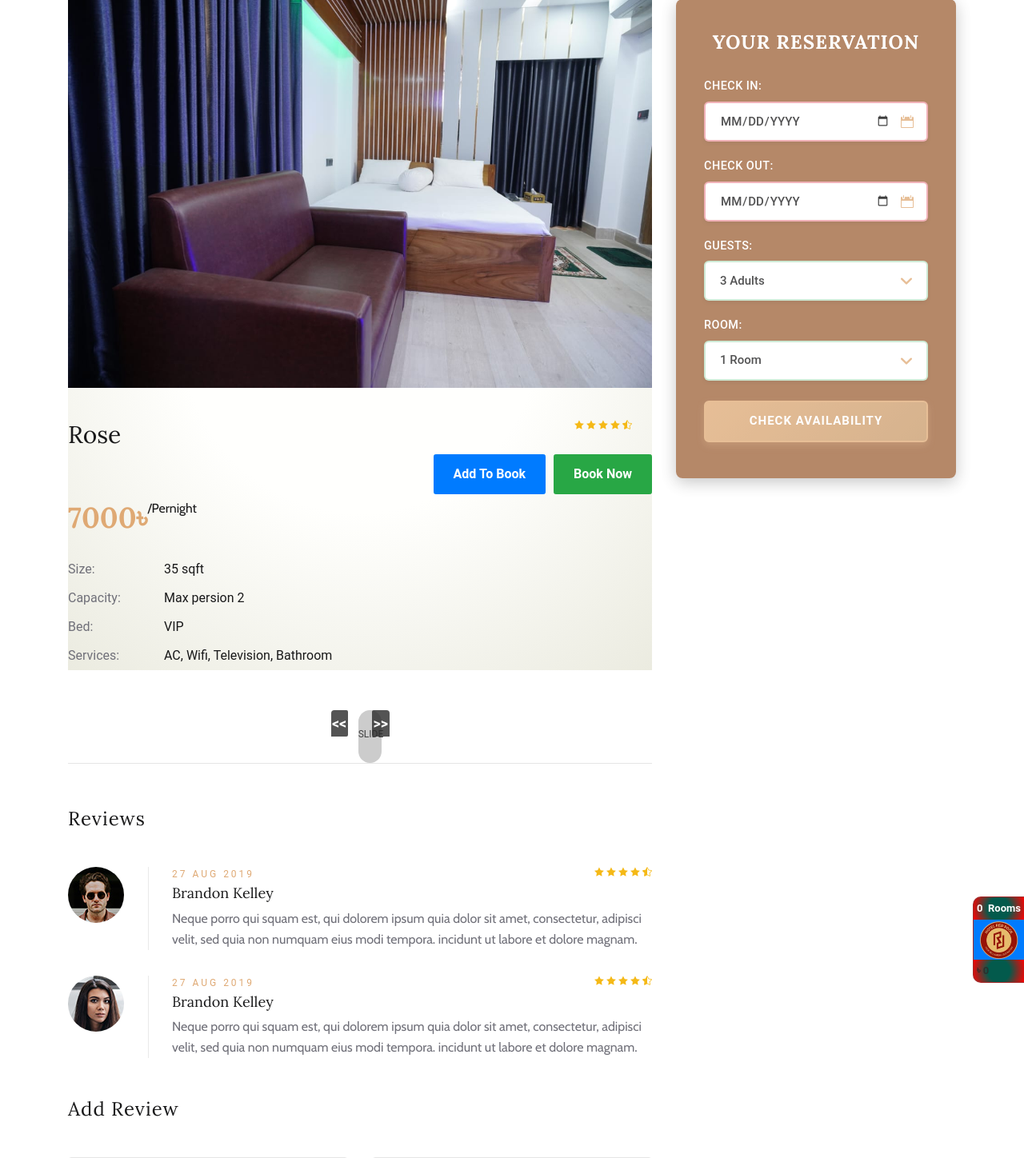
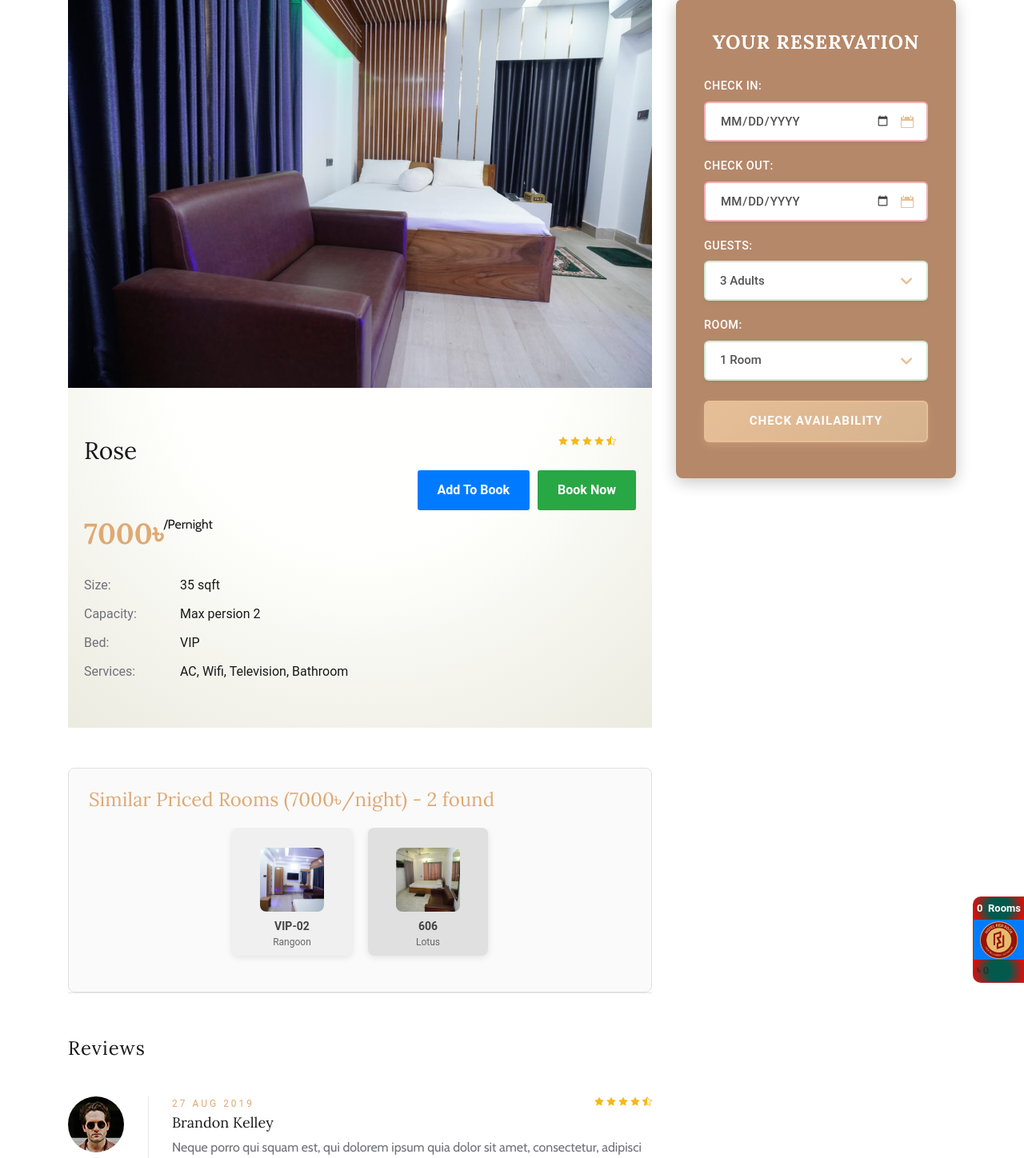
Before and after one commit to sumonben/rhms, a Django app: page /rooms/room_details/4/ in a window 1280 px wide. Shown: the part 179-1627 px from the top of the page at 80% size. Run offline with Django 5.2, Linux system fonts and the light colour scheme; data comes from the database, SQL or seed files in the repository; both versions use the stored data as it was after the commit; some libraries are stand-ins or nearby versions.

Commit message:
rhms about clear making usable

```diff
--- a/rhms/views.py
+++ b/rhms/views.py
@@ -13,7 +13,8 @@ class Frontpage(View):
 
     def get(self, request, *args, **kwargs):
         rooms=Room.objects.all().order_by("serial")
-        room_types=RoomType.objects.all().order_by("serial")
+        # Only show room types that have at least one room
+        room_types=RoomType.objects.filter(room__isnull=False).distinct().order_by("serial")
         carousels=Carousel.objects.all().order_by("serial")[0:4]
         staffs=Staff.objects.all().order_by("serial")
         guests=Guest.objects.all().order_by("-id")
--- a/rooms/views.py
+++ b/rooms/views.py
@@ -71,10 +71,18 @@ class RoomDetails(View):
 
     def get(self, request, *args, **kwargs):
         rooms=Room.objects.filter(id=int(kwargs['id'])).first()
+
+        # Get rooms with the same price (excluding current room)
+        same_priced_rooms = []
+        if rooms and rooms.price:
+            same_priced_rooms = Room.objects.filter(price=rooms.price).exclude(id=rooms.id).order_by('serial')[:6]
+            print(f"Room {rooms.id} price: {rooms.price}, Similar rooms found: {same_priced_rooms.count()}")
+
         staffs=Staff.objects.all().order_by("serial")
         guests=Guest.objects.all().order_by("-id")
         context={}
         context['room']=rooms
+        context['same_priced_rooms']=same_priced_rooms
         context['staffs']=staffs
         context['guests']=guests
         return render(request, self.template_name,context)
--- a/templates/rooms/room_details.html
+++ b/templates/rooms/room_details.html
@@ -19,7 +19,7 @@
                 <div class="col-lg-8">
                     <div class="room-details-item" style="background: var(--service);">
                         <img src="{{ room.main_image.url }}" alt="">
-                        <div class="rd-text" style="background: transparent;">
+                        <div class="rd-text" style="background: transparent;padding: 20px;">
                             <div class="rd-title">
                                 <h3>{{ room.name_eng }}</h3>
                                 <div class="rdt-right">
@@ -69,11 +69,6 @@
                         </div>
                     </div>
 <style>
-
-
-
-
-
 #slider {
   position: relative;
   overflow: hidden;
@@ -85,7 +80,7 @@
   position: relative;
   margin: 0;
   padding: 0;
-  height: 200px;
+  height: 180px;
   list-style: none;
 }
 
@@ -93,14 +88,20 @@
   position: relative;
   display: block;
   float: left;
-  margin-left: 39px;
-  padding: 0;
-  width: 10%;
-  height: 33%;
-  background: #ccc;
+  margin: 0 10px;
+  padding: 15px;
+  width: 150px;
+  height: 160px;
+  background: #f5f5f5;
   text-align: center;
-  line-height: 60px;
-  border-radius: 100px;
+  border-radius: 8px;
+  box-shadow: 0 2px 8px rgba(0,0,0,0.1);
+  transition: transform 0.3s ease;
+}
+
+#slider ul li:hover {
+  transform: translateY(-5px);
+  box-shadow: 0 4px 12px rgba(0,0,0,0.15);
 }
 
 a.control_prev,
@@ -108,31 +109,34 @@ a.control_next {
   position: absolute;
   z-index: 999;
   display: block;
-  padding: 4% 2%;
+  padding: 15px 10px;
   width: auto;
   height: auto;
-  background: #2a2a2a;
+  background: #dfa974;
   color: #fff;
   text-decoration: none;
   font-weight: 600;
-  font-size: 18px;
+  font-size: 20px;
   opacity: 0.8;
   cursor: pointer;
+  top: 50%;
+  transform: translateY(-50%);
+  border-radius: 4px;
 }
 
 a.control_prev:hover,
 a.control_next:hover {
   opacity: 1;
+  background: #c89d6c;
   -webkit-transition: all 0.2s ease;
 }
 
 a.control_prev {
-  border-radius: 0 2px 2px 0;
+  left: -10px;
 }
 
 a.control_next {
-  right: 0;
-  border-radius: 2px 0 0 2px;
+  right: -10px;
 }
 
 .slider_option {
@@ -141,20 +145,46 @@ a.control_next {
   width: 160px;
   font-size: 18px;
 }
+
+.similar-rooms-section {
+  background: #fafafa;
+  padding: 25px;
+  border-radius: 8px;
+  border: 1px solid #e0e0e0;
+}
 </style>
 
 <script src="https://code.jquery.com/jquery-3.5.1.min.js" integrity="sha256-9/aliU8dGd2tb6OSsuzixeV4y/faTqgFtohetphbbj0=" crossorigin="anonymous"></script>
+
+<!-- Debug: same_priced_rooms exists: {{ same_priced_rooms|length }} -->
+{% if same_priced_rooms %}
+<div class="similar-rooms-section" style="margin-top: 30px;">
+    <h4 style="margin-bottom: 20px; color: #dfa974;">Similar Priced Rooms ({{ room.price }}&#x09F3;/night) - {{ same_priced_rooms|length }} found</h4>
     <div id="slider">
       <a href="#" class="control_next">>></a>
-  <a href="#" class="control_prev">
-    << </a>
+      <a href="#" class="control_prev"><</a>
       <ul>
-        <li>SLIDE 1</li>
-        <li style="background: #aaa;">SLIDE 2</li>
-        <li>SLIDE 3</li>
-        <li style="background: #aaa;">SLIDE 4</li>
+        {% for similar_room in same_priced_rooms %}
+        <li style="{% cycle 'background: #f0f0f0;' 'background: #e0e0e0;' %}">
+            <a href="{% url 'room_details' similar_room.id %}" style="text-decoration: none; color: #333; display: block; height: 100%; padding: 10px;">
+                <div style="text-align: center;">
+                    {% if similar_room.main_image %}
+                        <img src="{{ similar_room.main_image.url }}" alt="{{ similar_room.name_eng }}" style="width: 80px; height: 80px; object-fit: cover; border-radius: 8px; margin-bottom: 8px;">
+                    {% else %}
+                        <div style="width: 80px; height: 80px; background: #ddd; border-radius: 8px; margin: 0 auto 8px; display: flex; align-items: center; justify-content: center; font-size: 12px; color: #999;">No Image</div>
+                    {% endif %}
+                    <div style="font-size: 14px; font-weight: 600;">{{ similar_room.room_no }}</div>
+                    <div style="font-size: 12px; color: #666;">{{ similar_room.name_eng }}</div>
+                </div>
+            </a>
+        </li>
+        {% endfor %}
       </ul>
     </div>
+</div>
+{% else %}
+<!-- Debug: No similar priced rooms found or variable not set -->
+{% endif %}
 
 
 
@@ -267,55 +297,72 @@ a.control_next {
     </section>
     <!-- Room Details Section End -->
     <script>
-        // Source - https://stackoverflow.com/a
-// Posted by user14922462, modified by community. See post 'Timeline' for change history
-// Retrieved 2025-11-09, License - CC BY-SA 4.0
+jQuery(document).ready(function($) {
+  var slider = $('#slider');
 
-jQuery(document).ready(function($) {
-
-  var slideCount = $('#slider ul li').length;
-  var slideWidth = $('#slider ul li').width();
-  var slideHeight = $('#slider ul li').height();
+  if (slider.length && slider.find('ul li').length > 0) {
+    var slideCount = slider.find('ul li').length;
+    var slideWidth = 170; // Fixed width including margin
+    var slideHeight = 180;
+    var visibleSlides = Math.min(4, slideCount); // Show max 4 slides or less if not enough
     var sliderUlWidth = slideCount * slideWidth;
 
-  $('#slider').css({
-    width: slideWidth,
+    slider.css({
+      width: slideWidth * visibleSlides,
       height: slideHeight
     });
 
-  $('#slider ul').css({
+    // Only apply carousel logic if we have more slides than visible
+    if (slideCount > visibleSlides) {
+      slider.find('ul').css({
         width: sliderUlWidth,
-    marginLeft: -slideWidth
+        marginLeft: -slideWidth,
+        position: 'relative',
+        left: 0
       });
 
-  $('#slider ul li:last-child').prependTo('#slider ul');
+      slider.find('ul li:last-child').prependTo(slider.find('ul'));
 
       function moveLeft() {
-    $('#slider ul').animate({
+        slider.find('ul').stop(true, false).animate({
           left: +slideWidth
-    }, 200, function() {
-      $('#slider ul li:last-child').prependTo('#slider ul');
-      $('#slider ul').css('left', '');
+        }, 400, function() {
+          slider.find('ul li:last-child').prependTo(slider.find('ul'));
+          slider.find('ul').css('left', 0);
         });
-  };
+      }
 
       function moveRight() {
-    $('#slider ul').animate({
+        slider.find('ul').stop(true, false).animate({
           left: -slideWidth
-    }, 200, function() {
-      $('#slider ul li:first-child').appendTo('#slider ul');
-      $('#slider ul').css('left', '');
+        }, 400, function() {
+          slider.find('ul li:first-child').appendTo(slider.find('ul'));
+          slider.find('ul').css('left', 0);
         });
-  };
+      }
 
-  $('a.control_prev').click(function() {
+      $('a.control_prev').click(function(e) {
+        e.preventDefault();
         moveLeft();
       });
 
-  $('a.control_next').click(function() {
+      $('a.control_next').click(function(e) {
+        e.preventDefault();
         moveRight();
       });
+    } else {
+      // Just display items normally without carousel
+      slider.find('ul').css({
+        width: sliderUlWidth,
+        marginLeft: 0,
+        position: 'relative',
+        left: 0
+      });
 
+      // Hide controls if not enough slides
+      $('.control_prev, .control_next').hide();
+    }
+  }
 });
     </script>
     {% endblock content %}
--- a/templates/rooms/rooms.html
+++ b/templates/rooms/rooms.html
@@ -18,7 +18,7 @@
                     {{ room_type.name_eng }}
                 {% endif %}
                      </h1>
-            <div class="row">
+            <div class="row justify-content-center">
 
                 {% for room in rooms %}
                 <div class="col-lg-4 col-md-6">
@@ -59,7 +59,7 @@
                     </div>
 
                 {% endfor %}
-                <div class="col-lg-4 col-md-6">
+                {% comment %} <div class="col-lg-4 col-md-6">
                     <div class="room-item">
                         <img src="{% static 'img/room/room-2.jpg' %}" alt="">
                         <div class="ri-text" style="background: var(--service);">
@@ -208,7 +208,7 @@
                             <a href="#" class="primary-btn">More Details</a>
                         </div>
                     </div>
-                </div>
+                </div> {% endcomment %}
                 <div class="col-lg-12">
                     <div class="room-pagination">
                         <a href="#">1</a>
```
Also changed, not shown: templates/frontpage/frontpage.html (+61 -22 lines), db.sqlite3, static/css/images/shishu.jpg (added), static/images/shishu.jpg (added), static/images/ui-icons_444444_256x240.png (added), static/images/ui-icons_555555_256x240.png (added). Lines whose indentation alone changed are shown as unchanged.
